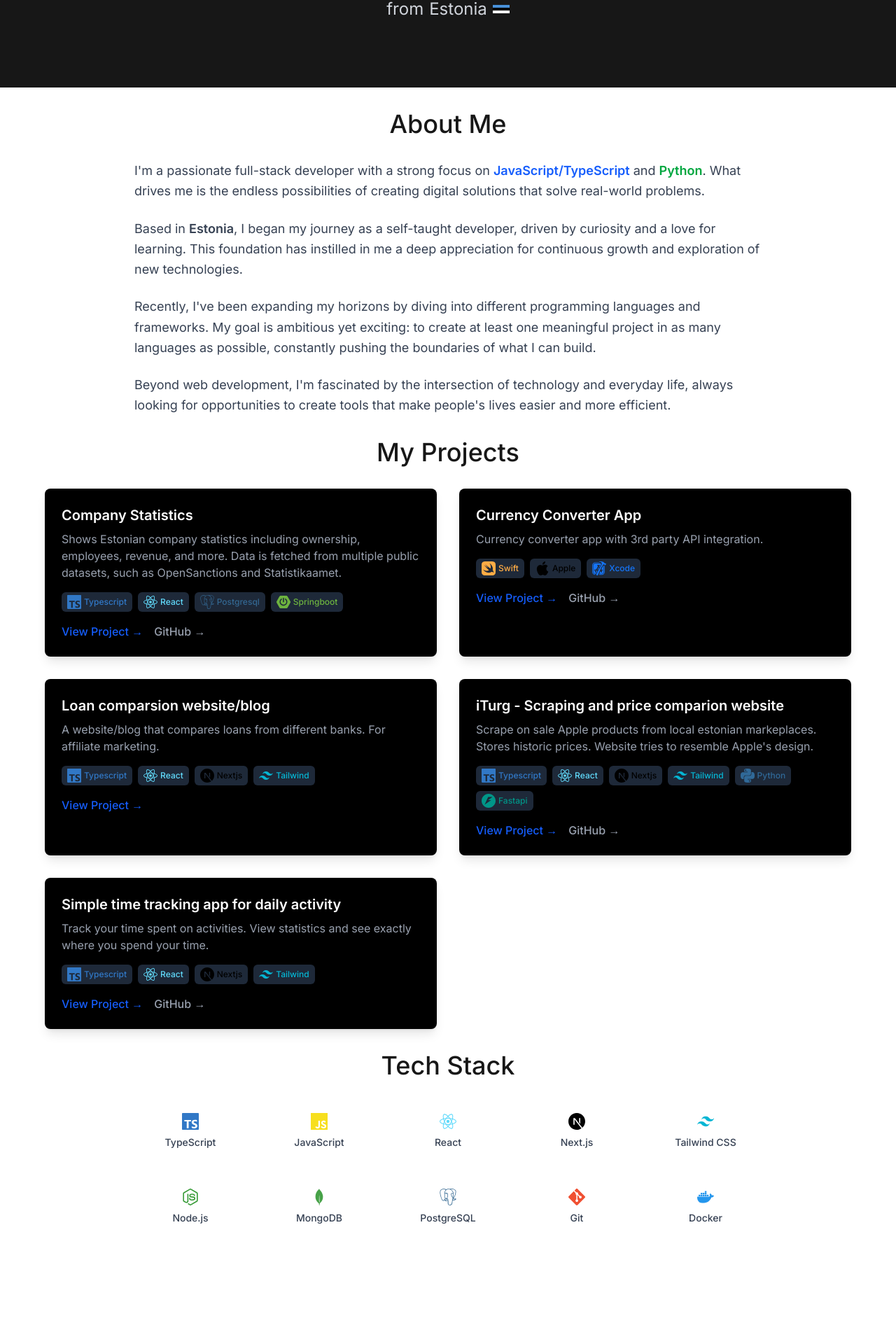
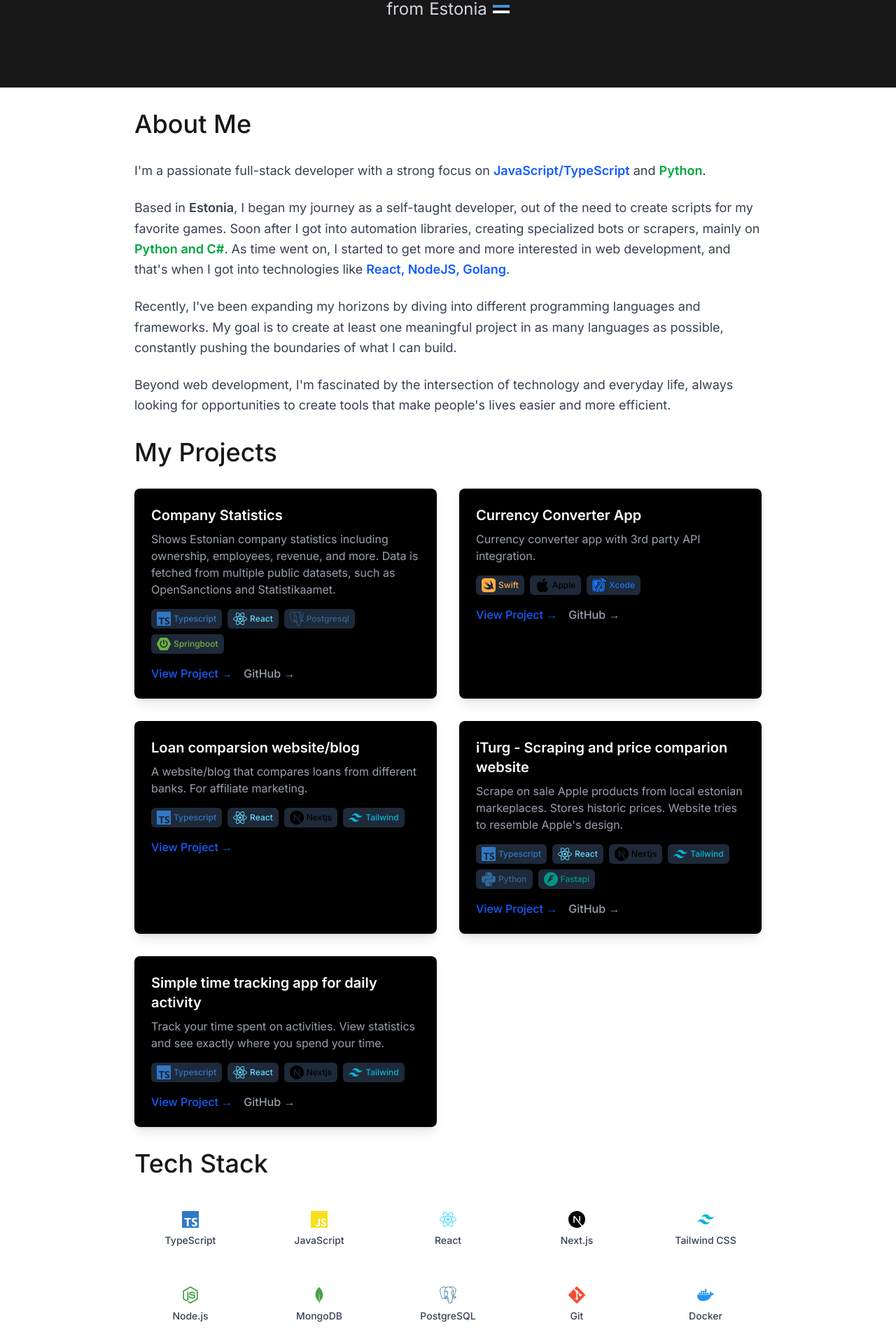
Before and after one commit to epictroller64/portfolio, a Next.js app: page / in a window 1280 px wide. Shown: the part 275-2195 px from the top of the page at 70% size. Before the commit the page ends 2073 px from the top, so only its background shows below. Built offline with nearby package versions, Linux system fonts and the light colour scheme.

Commit message:
Refactor layout of MiddleSection: simplified project and tech stack display, updated AboutMe section for clarity, and adjusted header alignment.

```diff
--- a/app/components/AboutMe.tsx
+++ b/app/components/AboutMe.tsx
@@ -3,19 +3,19 @@
 export default function AboutMe() {
     return (
         <div className="w-full max-w-4xl mx-auto">
-            <h2 className="text-4xl text-center text-foreground font-medium mb-8">About Me</h2>
+            <h2 className="text-4xl text-start text-foreground font-medium mb-8">About Me</h2>
             <div className="space-y-6 text-lg text-gray-700 leading-relaxed">
                 <p>
                     I'm a passionate full-stack developer with a strong focus on <span className="font-semibold text-blue-600">JavaScript/TypeScript</span> and <span className="font-semibold text-green-600">Python</span>.
-                    What drives me is the endless possibilities of creating digital solutions that solve real-world problems.
                 </p>
                 <p>
-                    Based in <span className="font-semibold">Estonia</span>, I began my journey as a self-taught developer, driven by curiosity and a love for learning.
-                    This foundation has instilled in me a deep appreciation for continuous growth and exploration of new technologies.
+                    Based in <span className="font-semibold">Estonia</span>, I began my journey as a self-taught developer, out of the need to create scripts for my favorite games.
+                    Soon after I got into automation libraries, creating specialized bots or scrapers, mainly on <span className="font-semibold text-green-600">Python and C#</span>.
+                    As time went on, I started to get more and more interested in web development, and that's when I got into technologies like <span className="font-semibold text-blue-600">React, NodeJS, Golang</span>.
                 </p>
                 <p>
                     Recently, I've been expanding my horizons by diving into different programming languages and frameworks.
-                    My goal is ambitious yet exciting: to create at least one meaningful project in as many languages as possible,
+                    My goal is to create at least one meaningful project in as many languages as possible,
                     constantly pushing the boundaries of what I can build.
                 </p>
                 <p>
--- a/app/components/Header.tsx
+++ b/app/components/Header.tsx
@@ -3,7 +3,7 @@ import Link from "next/link";
 export default function Header() {
     return (
         <header className="absolute text-background w-full h-14 p-2">
-            <div className="flex flex-row bg-zinc-800 w-full h-full rounded-full px-2  justify-center items-center">
+            <div className="flex flex-row bg-zinc-800 w-full h-full rounded-full px-2  justify-start items-center">
                 <HeaderLink href="/#home">Home</HeaderLink>
                 <HeaderLink href="/#about">About</HeaderLink>
                 <HeaderLink href="/#projects">Projects</HeaderLink>
--- a/app/components/ProjectsShowcase.tsx
+++ b/app/components/ProjectsShowcase.tsx
@@ -98,7 +98,9 @@ const projects: Project[] = [
 
 export const ProjectsShowcase = () => {
     return (
-        <div className="grid grid-cols-1 md:grid-cols-2 gap-8 w-full max-w-6xl mx-auto">
+        <div className="w-full max-w-4xl mx-auto">
+            <h2 className="text-4xl text-start text-foreground font-medium mb-8">My Projects</h2>
+            <div className="grid grid-cols-1 md:grid-cols-2 gap-8 w-full">
                 {projects.map((project, index) => (
                     <div
                         key={index}
@@ -143,5 +145,6 @@ export const ProjectsShowcase = () => {
                     </div>
                 ))}
             </div>
+        </div>
     );
 };
--- a/app/components/TechStack.tsx
+++ b/app/components/TechStack.tsx
@@ -33,6 +33,8 @@ const techStack: TechItem[] = [
 export const TechStack = () => {
     return (
         <div className="w-full max-w-4xl mx-auto">
+            <h2 className="text-4xl text-start text-foreground font-medium mb-8">Tech Stack</h2>
+            <div className="w-full">
                 <div className="grid grid-cols-2 md:grid-cols-3 lg:grid-cols-5 gap-6">
                     {techStack.map((tech, index) => (
                         <div
@@ -47,5 +49,6 @@ export const TechStack = () => {
                     ))}
                 </div>
             </div>
+        </div>
     );
 };
--- a/app/page.tsx
+++ b/app/page.tsx
@@ -41,17 +41,12 @@ const Uppersection = () => (
   </section>
 );
 
+
 const MiddleSection = () => (
   <section className="bg-background w-full flex min-h-[50vh] p-8 flex-col gap-8">
     <AboutMe></AboutMe>
-    <div className="flex flex-col gap-8">
-      <h2 className="text-4xl text-center text-foreground font-medium">My Projects</h2>
-      <ProjectsShowcase></ProjectsShowcase>
-    </div>
-    <div className="flex flex-col gap-8">
-      <h2 className="text-4xl text-center text-foreground font-medium">Tech Stack</h2>
-      <TechStack></TechStack>
-    </div>
+    <ProjectsShowcase></ProjectsShowcase>
+    <TechStack></TechStack>
   </section>
 )
 
```
Lines whose indentation alone changed are shown as unchanged.
